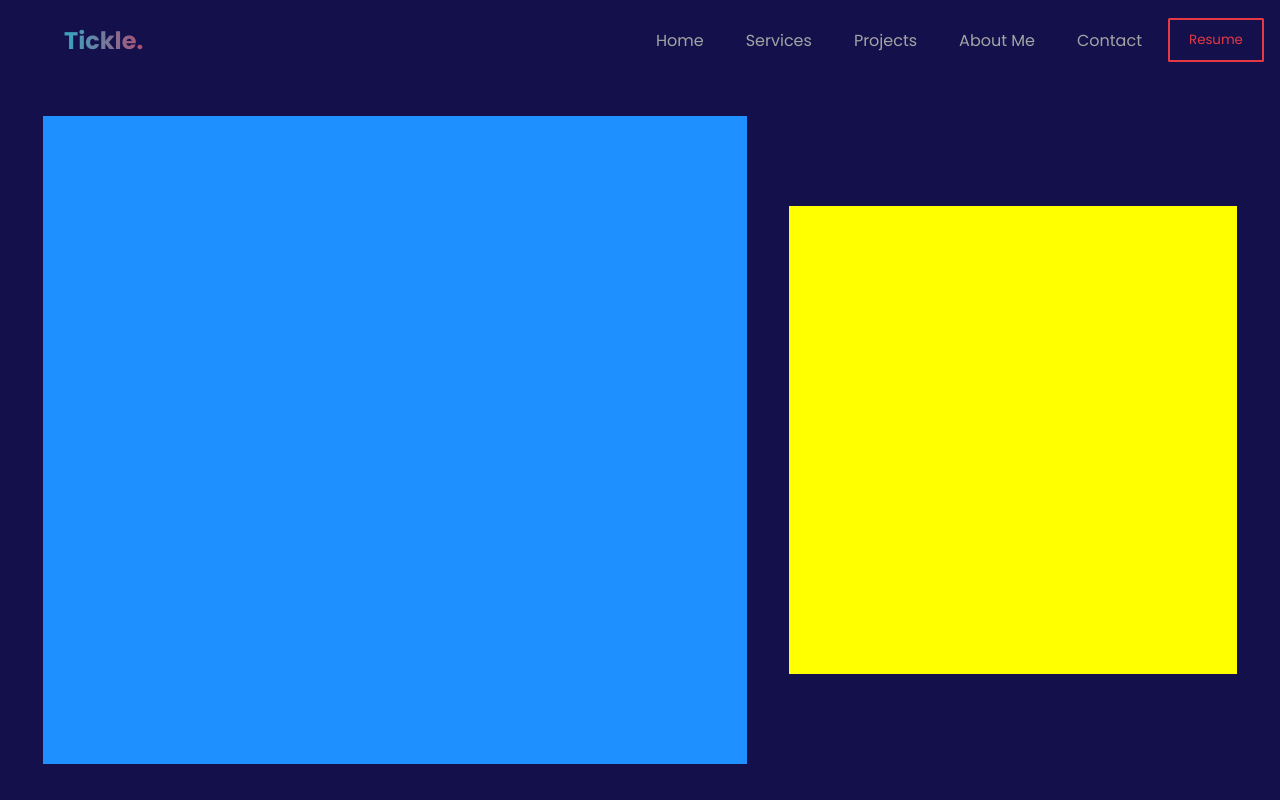
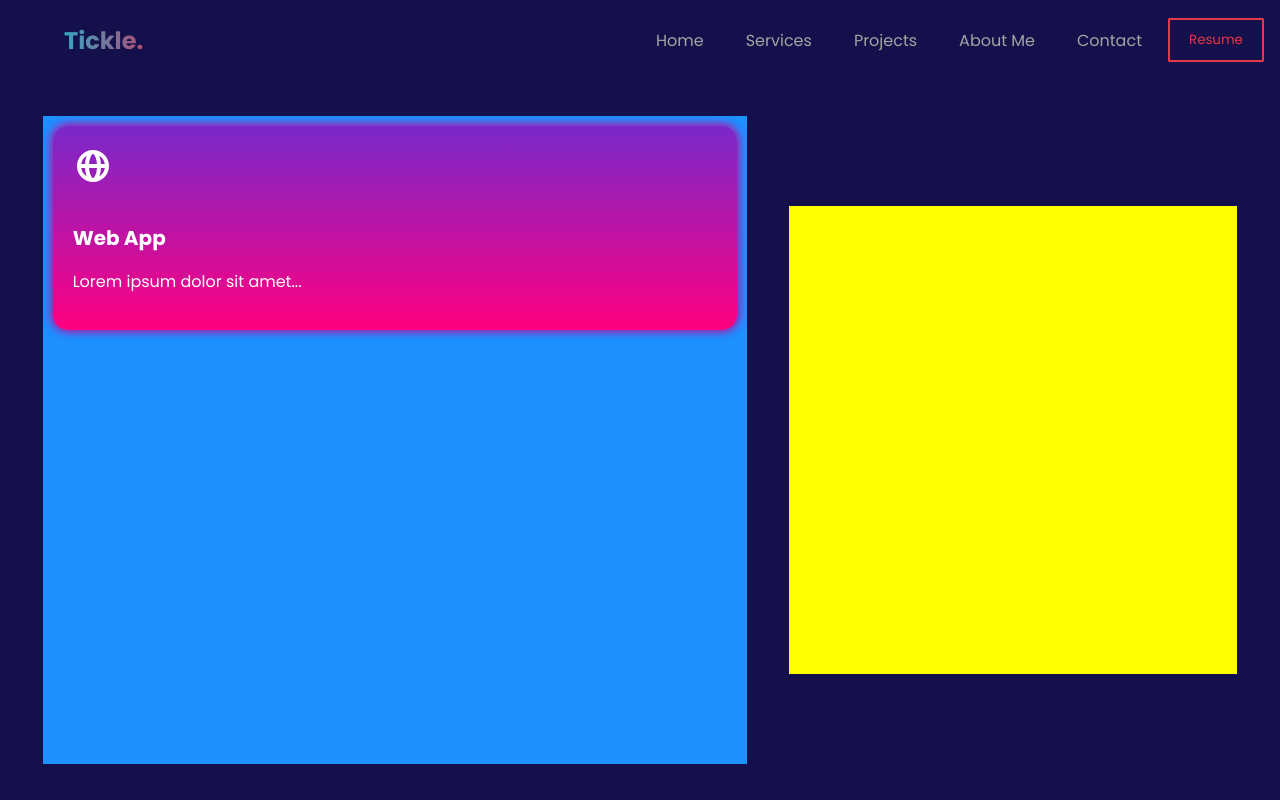
Before and after one commit to ellie-ctrl35/portfolio, a React (Create React App) app: page /services in a window 1280 px wide. Built offline with nearby package versions, Linux system fonts and the light colour scheme.

Commit message:
skill card

```diff
--- a/src/pages/ExperienceSection.jsx
+++ b/src/pages/ExperienceSection.jsx
@@ -1,11 +1,19 @@
 import React from 'react'
 import './Services.css'
+import { HiGlobeAlt } from "react-icons/hi";
+import NeonCard from '../components/NeonCard';
 
 const ExperienceSection = () => {
   return (
     <div className='container'>
      <div className='skill-container'>
-
+     <NeonCard
+        Icon={HiGlobeAlt} // Replace with your chosen icon component
+        title="Web App"
+        description="Lorem ipsum dolor sit amet..."
+        gradientColors={['#7928CA', '#FF0080']} // Your gradient colors
+        shadowColors={['#7928CA', '#FF0080']} // Your shadow colors
+      />
      </div>
      <div className="skill-text">
 
```
